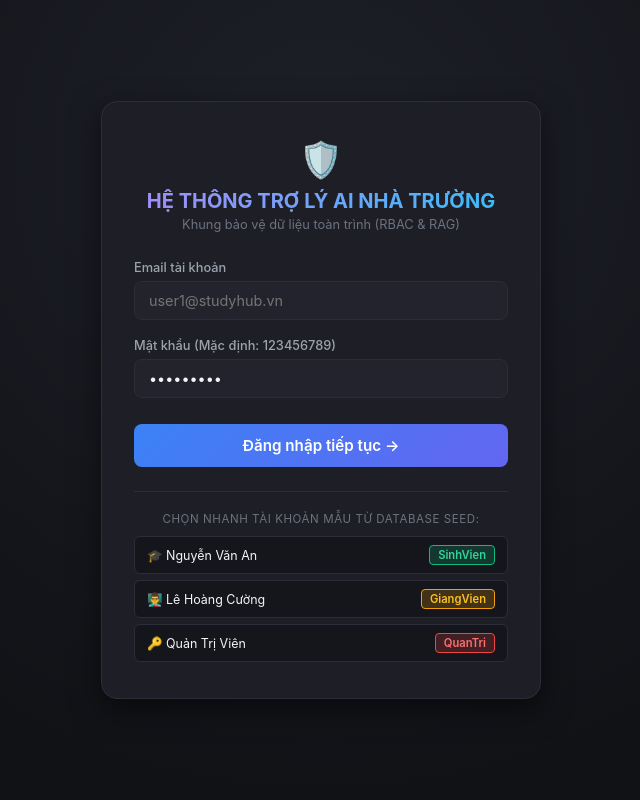
After one commit to trinhphuong26052006-crypto/khung_baove_dulieu_cho_troly_AI_trongnhatruong, a PHP site: page /login.php in a window 1280 px wide. The commit adds this page. Shown: the whole page, without its empty margins (319-959 px from the left). Run offline with PHP 8.4, Linux system fonts and the light colour scheme.

Commit message:
Thao: Xay dung luong Login -> Chon cau hinh RBAC/RAG (Baseline vs Controlled) -> Man hinh hoi dap AI

```diff
--- /dev/null
+++ b/auth_check.php
@@ -0,0 +1,35 @@
+<?php
+/**
+ * Helper kết nối CSDL MySQL và xác thực tài khoản
+ */
+session_start();
+
+function get_db_connection() {
+    $configFile = __DIR__ . '/web/config/database.local.php';
+    if (!file_exists($configFile)) {
+        $configFile = __DIR__ . '/web/config/database.example.php';
+    }
+    require_once $configFile;
+
+    try {
+        $dsn = "mysql:host=" . DB_HOST . ";port=" . DB_PORT . ";dbname=" . DB_NAME . ";charset=" . DB_CHARSET;
+        $pdo = new PDO($dsn, DB_USER, DB_PASS, [
+            PDO::ATTR_ERRMODE => PDO::ERRMODE_EXCEPTION,
+            PDO::ATTR_DEFAULT_FETCH_MODE => PDO::FETCH_ASSOC
+        ]);
+        return $pdo;
+    } catch (Exception $e) {
+        return null;
+    }
+}
+
+function check_auth() {
+    if (empty($_SESSION['user'])) {
+        header('Location: login.php');
+        exit;
+    }
+    if (!isset($_SESSION['app_config'])) {
+        header('Location: setup.php');
+        exit;
+    }
+}
--- /dev/null
+++ b/login.php
@@ -0,0 +1,248 @@
+<?php
+session_start();
+require_once __DIR__ . '/auth_check.php';
+
+// Nếu đã đăng nhập và đã cấu hình, chuyển thẳng vào index.php
+if (!empty($_SESSION['user']) && isset($_SESSION['app_config'])) {
+    header('Location: index.php');
+    exit;
+}
+
+$error = '';
+if ($_SERVER['REQUEST_METHOD'] === 'POST') {
+    $email = trim($_POST['email'] ?? '');
+    $password = trim($_POST['password'] ?? '');
+
+    if (empty($email)) {
+        $error = 'Vui lòng nhập email hoặc chọn tài khoản mẫu.';
+    } else {
+        $pdo = get_db_connection();
+        $authenticated_user = null;
+
+        if ($pdo) {
+            try {
+                $stmt = $pdo->prepare("SELECT * FROM users WHERE email = ? LIMIT 1");
+                $stmt->execute([$email]);
+                $user = $stmt->fetch();
+                if ($user) {
+                    // Kiểm tra password bcrypt hoặc cho phép đăng nhập nếu nhập đúng hoặc dùng tài khoản mẫu
+                    if (empty($user['password']) || password_verify($password, $user['password']) || $password === '123456789' || empty($password)) {
+                        $authenticated_user = $user;
+                    }
+                }
+            } catch (Exception $e) {
+                // Database có lỗi thì fallback
+            }
+        }
+
+        // Fallback tài khoản mẫu nếu MySQL chưa bật
+        if (!$authenticated_user) {
+            $mockUsers = [
+                'admin@studyhub.vn' => ['id' => 1, 'full_name' => 'Quản Trị Viên', 'role' => 'QuanTri', 'email' => 'admin@studyhub.vn'],
+                'user1@studyhub.vn' => ['id' => 2, 'full_name' => 'Nguyễn Văn An (Sinh viên)', 'role' => 'SinhVien', 'email' => 'user1@studyhub.vn'],
+                'user2@studyhub.vn' => ['id' => 3, 'full_name' => 'Trần Thị Bình (Sinh viên)', 'role' => 'SinhVien', 'email' => 'user2@studyhub.vn'],
+                'user3@studyhub.vn' => ['id' => 4, 'full_name' => 'Lê Hoàng Cường (Giảng viên)', 'role' => 'GiangVien', 'email' => 'user3@studyhub.vn']
+            ];
+            if (isset($mockUsers[$email])) {
+                $authenticated_user = $mockUsers[$email];
+            }
+        }
+
+        if ($authenticated_user) {
+            $_SESSION['user'] = $authenticated_user;
+            // Chuyển sang bước 2: Chọn cấu hình RBAC & Pre-retrieval
+            header('Location: setup.php');
+            exit;
+        } else {
+            $error = 'Tài khoản không tồn tại trên hệ thống.';
+        }
+    }
+}
+?>
+<!DOCTYPE html>
+<html lang="vi">
+<head>
+    <meta charset="UTF-8">
+    <meta name="viewport" content="width=device-width, initial-scale=1.0">
+    <title>Đăng Nhập - Hệ Thống Trợ Lý AI Nhà Trường</title>
+    <link rel="stylesheet" href="web/static/style.css">
+    <style>
+        .login-wrapper {
+            display: flex;
+            align-items: center;
+            justify-content: center;
+            height: 100vh;
+            width: 100vw;
+            background: radial-gradient(circle at 50% 20%, #1e2029 0%, #111216 70%);
+        }
+        .login-card {
+            background: var(--card-bg);
+            border: 1px solid var(--card-border);
+            border-radius: 16px;
+            width: 440px;
+            max-width: 90vw;
+            padding: 36px 32px;
+            box-shadow: 0 10px 30px rgba(0,0,0,0.5);
+        }
+        .login-header {
+            text-align: center;
+            margin-bottom: 28px;
+        }
+        .login-logo {
+            font-size: 2.2rem;
+            margin-bottom: 8px;
+            display: inline-block;
+        }
+        .login-title {
+            font-size: 1.25rem;
+            font-weight: 700;
+            background: linear-gradient(135deg, #a78bfa, #38bdf8);
+            -webkit-background-clip: text;
+            -webkit-text-fill-color: transparent;
+        }
+        .login-sub {
+            font-size: 0.8rem;
+            color: var(--text-muted);
+            margin-top: 4px;
+        }
+        .form-group {
+            margin-bottom: 18px;
+        }
+        .form-label {
+            display: block;
+            font-size: 0.8rem;
+            font-weight: 500;
+            color: var(--text-secondary);
+            margin-bottom: 6px;
+        }
+        .form-input {
+            width: 100%;
+            padding: 10px 14px;
+            background: var(--input-bg);
+            border: 1px solid var(--card-border);
+            border-radius: 8px;
+            color: var(--text-primary);
+            font-size: 0.9rem;
+            outline: none;
+            transition: border-color 0.2s;
+        }
+        .form-input:focus {
+            border-color: var(--accent-blue);
+        }
+        .btn-submit {
+            width: 100%;
+            padding: 12px;
+            background: linear-gradient(135deg, #3b82f6, #6366f1);
+            border: none;
+            border-radius: 8px;
+            color: white;
+            font-size: 0.95rem;
+            font-weight: 600;
+            cursor: pointer;
+            transition: opacity 0.2s;
+            margin-top: 8px;
+        }
+        .btn-submit:hover {
+            opacity: 0.9;
+        }
+        .quick-accounts {
+            margin-top: 24px;
+            padding-top: 20px;
+            border-top: 1px solid var(--card-border);
+        }
+        .quick-title {
+            font-size: 0.72rem;
+            text-transform: uppercase;
+            letter-spacing: 0.05em;
+            color: var(--text-muted);
+            margin-bottom: 10px;
+            text-align: center;
+        }
+        .account-chips {
+            display: flex;
+            flex-direction: column;
+            gap: 6px;
+        }
+        .account-chip {
+            display: flex;
+            justify-content: space-between;
+            align-items: center;
+            padding: 8px 12px;
+            background: #15161b;
+            border: 1px solid var(--card-border);
+            border-radius: 6px;
+            cursor: pointer;
+            transition: all 0.2s;
+            font-size: 0.78rem;
+        }
+        .account-chip:hover {
+            border-color: #4b5563;
+            background: var(--input-bg);
+        }
+        .error-msg {
+            background: rgba(239, 68, 68, 0.15);
+            border: 1px solid #ef4444;
+            color: #fca5a5;
+            padding: 10px;
+            border-radius: 8px;
+            font-size: 0.8rem;
+            margin-bottom: 16px;
+            text-align: center;
+        }
+    </style>
+</head>
+<body>
+    <div class="login-wrapper">
+        <div class="login-card">
+            <div class="login-header">
+                <div class="login-logo">🛡️</div>
+                <div class="login-title">HỆ THỐNG TRỢ LÝ AI NHÀ TRƯỜNG</div>
+                <div class="login-sub">Khung bảo vệ dữ liệu toàn trình (RBAC & RAG)</div>
+            </div>
+
+            <?php if (!empty($error)): ?>
+                <div class="error-msg"><?= htmlspecialchars($error) ?></div>
+            <?php endif; ?>
+
+            <form method="POST" action="login.php">
+                <div class="form-group">
+                    <label class="form-label">Email tài khoản</label>
+                    <input type="email" id="email" name="email" class="form-input" placeholder="user1@studyhub.vn" required>
+                </div>
+
+                <div class="form-group">
+                    <label class="form-label">Mật khẩu (Mặc định: 123456789)</label>
+                    <input type="password" id="password" name="password" class="form-input" placeholder="•••••••••" value="123456789">
+                </div>
+
+                <button type="submit" class="btn-submit">Đăng nhập tiếp tục →</button>
+            </form>
+
+            <div class="quick-accounts">
+                <div class="quick-title">Chọn nhanh tài khoản mẫu từ Database Seed:</div>
+                <div class="account-chips">
+                    <div class="account-chip" onclick="fillAccount('user1@studyhub.vn')">
+                        <span>🎓 Nguyễn Văn An</span>
+                        <span class="role-tag SinhVien">SinhVien</span>
+                    </div>
+                    <div class="account-chip" onclick="fillAccount('user3@studyhub.vn')">
+                        <span>👨‍🏫 Lê Hoàng Cường</span>
+                        <span class="role-tag GiangVien">GiangVien</span>
+                    </div>
+                    <div class="account-chip" onclick="fillAccount('admin@studyhub.vn')">
+                        <span>🔑 Quản Trị Viên</span>
+                        <span class="role-tag QuanTri">QuanTri</span>
+                    </div>
+                </div>
+            </div>
+        </div>
+    </div>
+
+    <script>
+        function fillAccount(email) {
+            document.getElementById('email').value = email;
+            document.getElementById('password').value = '123456789';
+        }
+    </script>
+</body>
+</html>
--- /dev/null
+++ b/logout.php
@@ -0,0 +1,6 @@
+<?php
+session_start();
+session_unset();
+session_destroy();
+header('Location: login.php');
+exit;
```
Also changed, not shown: index.php (+72 -12 lines), setup.php (added, +249 -0 lines), web/config/database.example.php (added, +17 -0 lines), web/database/schema.sql (added, +25 -0 lines), web/database/seed.sql (added, +18 -0 lines), 1 other file.
